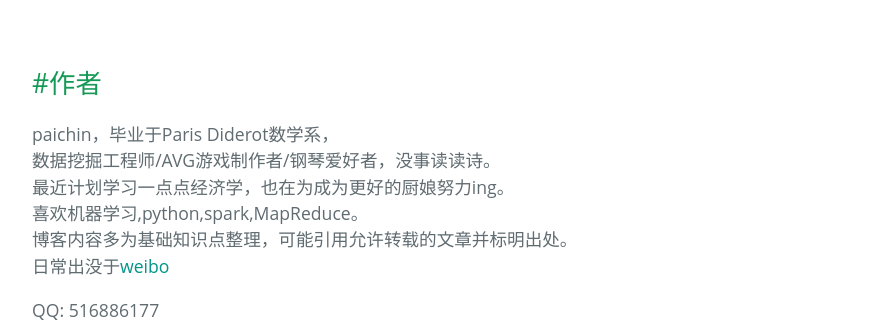
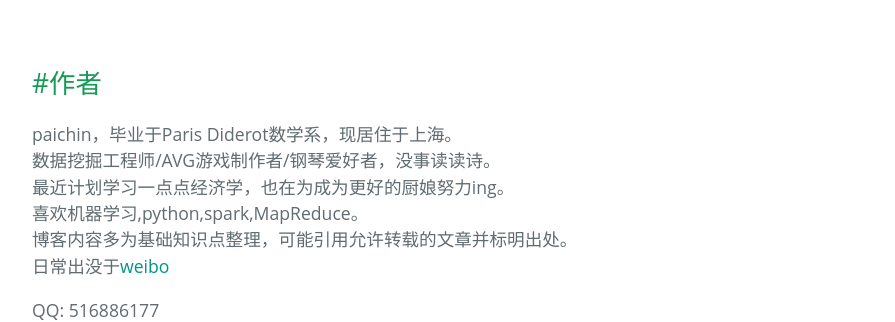
Before and after one commit to paichin/paichin.github.io, a Jekyll site: the page built from pages/about.md, in a window 1280 px wide and 929 px high, cut to the strip 377-917 px from the top of the window. Shown: the top 322 px of the strip, without its empty margins (192-1087 px from the left). Built offline with Jekyll 4.4.1, drawn with Linux system fonts in a browser that asks for light colours; some web fonts are replaced.

Commit message:
Update about.md

```diff
--- a/pages/about.md
+++ b/pages/about.md
@@ -8,7 +8,7 @@ permalink: /about.html
 
 ## #作者
 
-paichin，毕业于Paris Diderot数学系，<br>
+paichin，毕业于Paris Diderot数学系，现居住于上海。<br>
 数据挖掘工程师/AVG游戏制作者/钢琴爱好者，没事读读诗。<br>
 最近计划学习一点点经济学，也在为成为更好的厨娘努力ing。<br>
 喜欢机器学习,python,spark,MapReduce。<br>
```
